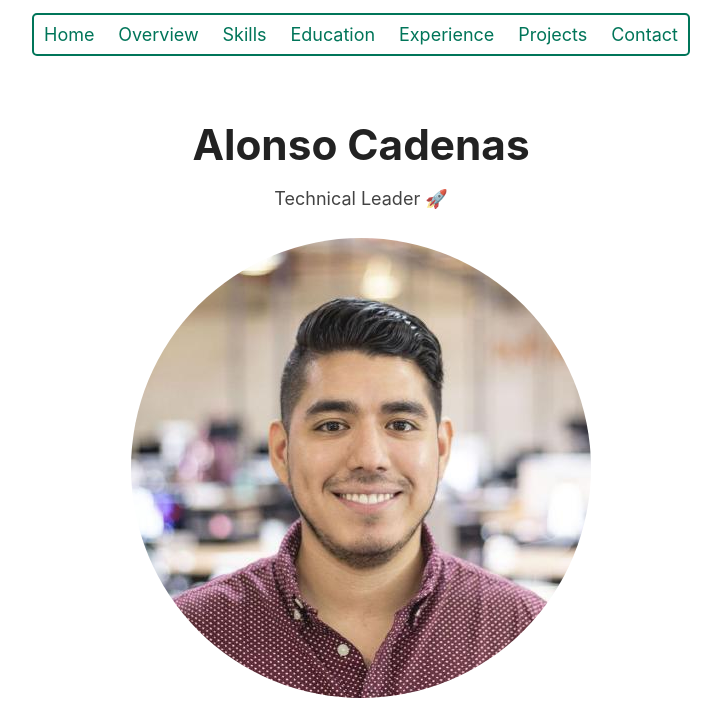
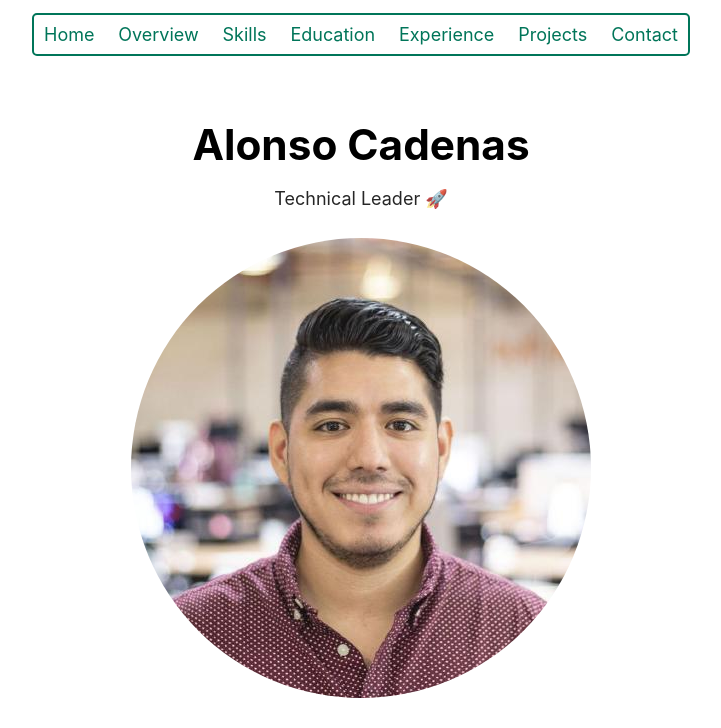
Before and after one commit to alonso-cadenas/alonsocadenas.com, a website built with Vite: page index.html in a window 1280 px wide. Shown: the top 728 px of the page, without its empty margins (279-1000 px from the left). Built offline with nearby package versions, Linux system fonts and the light colour scheme.

Commit message:
Maximize contrast for the text color.

```diff
--- a/src/css/global.css
+++ b/src/css/global.css
@@ -6,7 +6,7 @@
   --secondary-color: #8b5e3c;
   --background-color: #ffffff;
   --alt-background-color: #f7f7f7;
-  --text-color: #222222;
+  --text-color: #000000;
 }
 
 /* Body */
```
